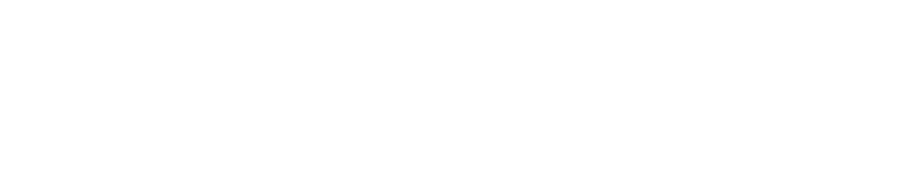
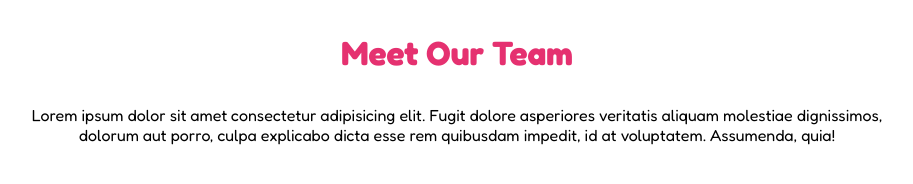
Before and after one commit to AntonioDiBari/html-css-float-cards, a plain HTML site: page index.html in a window 1280 px wide. Shown: the whole page, without its empty margins (183-1096 px from the left). Drawn offline with Linux system fonts and the light colour scheme.

Commit message:
feat: structure + header

```diff
--- a/css/style.css
+++ b/css/style.css
@@ -13,3 +13,30 @@ body {
   font-size: 13px;
   font-family: "Fredoka", sans-serif;
 }
+
+/* UTILES */
+
+.container {
+  width: 70vw;
+  margin: 0 auto;
+  padding: 0 1rem;
+}
+
+/* HEADER */
+h1 {
+  font-size: 2.1rem;
+  color: #e53170;
+  padding: 2rem 0;
+}
+
+header {
+  text-align: center;
+  margin-bottom: 2rem;
+}
+
+.subtitle {
+  font-weight: 400;
+  font-size: 1rem;
+}
+
+/* GRID */
--- a/index.html
+++ b/index.html
@@ -7,7 +7,7 @@
     <link rel="preconnect" href="https://fonts.googleapis.com" />
     <link rel="preconnect" href="https://fonts.gstatic.com" crossorigin />
     <link
-      href="https://fonts.googleapis.com/css2?family=Fredoka:wght@300;600&display=swap"
+      href="https://fonts.googleapis.com/css2?family=Fredoka:wght@300;400;600;700&display=swap"
       rel="stylesheet"
     />
     <!-- link a font aws -->
@@ -21,10 +21,19 @@
     <link rel="stylesheet" href="./css/style.css" />
   </head>
   <body>
-    <header></header>
-    <main>
-      <section></section>
-      <section></section>
-    </main>
+    <div class="container">
+      <header>
+        <h1>Meet Our Team</h1>
+        <p class="subtitle">
+          Lorem ipsum dolor sit amet consectetur adipisicing elit. Fugit dolore
+          asperiores veritatis aliquam molestiae dignissimos, dolorum aut porro,
+          culpa explicabo dicta esse rem quibusdam impedit, id at voluptatem.
+          Assumenda, quia!
+        </p>
+      </header>
+      <main>
+        <section></section>
+      </main>
+    </div>
   </body>
 </html>
```
